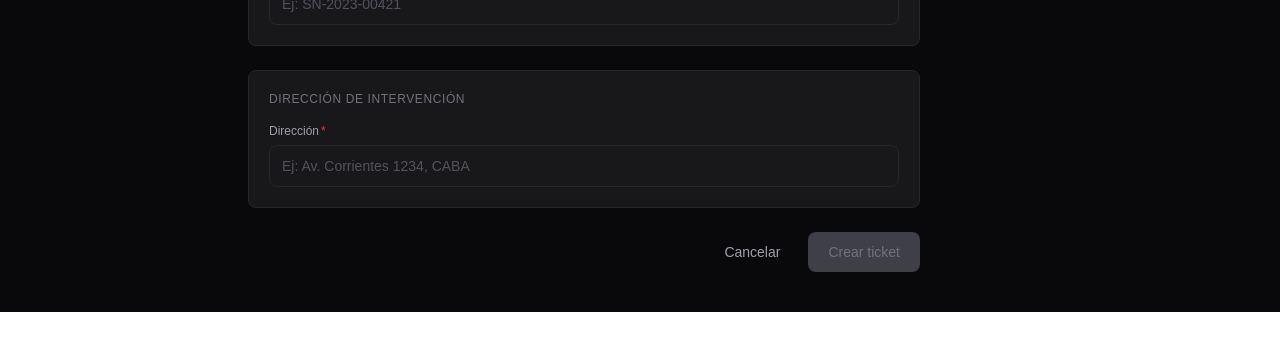
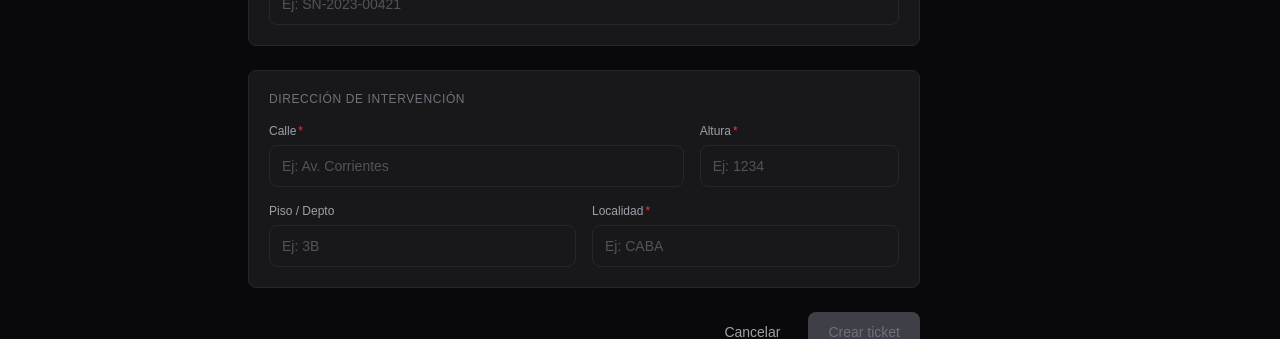
Before and after one commit to willy9461/techserv-frontend, a Next.js app: page /tickets/nuevo in a window 1280 px wide. Shown: the part 813-1152 px from the top of the page. Before the commit the page ends 1125 px from the top, so only its background shows below. Built offline with nearby package versions, Linux system fonts and the light colour scheme; no server answers.

Commit message:
feat: split direccion into structured fields

```diff
--- a/src/app/(dashboard)/tickets/nuevo/page.tsx
+++ b/src/app/(dashboard)/tickets/nuevo/page.tsx
@@ -14,7 +14,10 @@ interface FormState {
   equipo_marca: string
   equipo_modelo: string
   equipo_nro_serie: string
-  direccion: string
+  dir_calle: string
+  dir_altura: string
+  dir_piso_depto: string
+  dir_localidad: string
 }
 
 const INITIAL: FormState = {
@@ -25,7 +28,19 @@ const INITIAL: FormState = {
   equipo_marca: '',
   equipo_modelo: '',
   equipo_nro_serie: '',
-  direccion: '',
+  dir_calle: '',
+  dir_altura: '',
+  dir_piso_depto: '',
+  dir_localidad: '',
+}
+
+function buildDireccion(form: FormState): string {
+  const parts = [
+    `${form.dir_calle} ${form.dir_altura}`.trim(),
+    form.dir_piso_depto || null,
+    form.dir_localidad,
+  ].filter(Boolean)
+  return parts.join(', ')
 }
 
 function Label({ children, required }: { children: React.ReactNode; required?: boolean }) {
@@ -131,6 +146,9 @@ export default function NuevoTicketPage() {
   const set = (key: keyof FormState) => (v: string) =>
     setForm((prev) => ({ ...prev, [key]: v }))
 
+  const direccionCompleta = buildDireccion(form)
+  const formValido = form.titulo && form.dir_calle && form.dir_altura && form.dir_localidad
+
   const handleSubmit = async (e: React.FormEvent) => {
     e.preventDefault()
     setLoading(true)
@@ -141,7 +159,7 @@ export default function NuevoTicketPage() {
         titulo: form.titulo,
         descripcion: form.descripcion,
         urgencia: form.urgencia,
-        direccion: form.direccion,
+        direccion: direccionCompleta,
         equipo_nuevo: {
           tipo: form.equipo_tipo,
           marca: form.equipo_marca,
@@ -250,15 +268,31 @@ export default function NuevoTicketPage() {
         {/* Dirección */}
         <div className="bg-zinc-900 border border-zinc-800 rounded-lg p-5 space-y-4">
           <h2 className="text-xs font-medium text-zinc-500 uppercase tracking-wider">Dirección de intervención</h2>
-          <div>
-            <Label required>Dirección</Label>
-            <Input
-              value={form.direccion}
-              onChange={set('direccion')}
-              placeholder="Ej: Av. Corrientes 1234, CABA"
-              required
-            />
+          <div className="grid grid-cols-3 gap-4">
+            <div className="col-span-2">
+              <Label required>Calle</Label>
+              <Input value={form.dir_calle} onChange={set('dir_calle')} placeholder="Ej: Av. Corrientes" required />
+            </div>
+            <div>
+              <Label required>Altura</Label>
+              <Input value={form.dir_altura} onChange={set('dir_altura')} placeholder="Ej: 1234" required />
+            </div>
           </div>
+          <div className="grid grid-cols-2 gap-4">
+            <div>
+              <Label>Piso / Depto</Label>
+              <Input value={form.dir_piso_depto} onChange={set('dir_piso_depto')} placeholder="Ej: 3B" />
+            </div>
+            <div>
+              <Label required>Localidad</Label>
+              <Input value={form.dir_localidad} onChange={set('dir_localidad')} placeholder="Ej: CABA" required />
+            </div>
+          </div>
+          {direccionCompleta && (
+            <p className="text-xs text-zinc-500">
+              Vista previa: <span className="text-zinc-300">{direccionCompleta}</span>
+            </p>
+          )}
         </div>
 
         {/* Error */}
@@ -275,7 +309,7 @@ export default function NuevoTicketPage() {
           </Link>
           <button
             type="submit"
-            disabled={loading || !form.titulo || !form.direccion}
+            disabled={loading || !formValido}
             className="px-5 py-2.5 bg-blue-500 hover:bg-blue-400 disabled:bg-zinc-700 disabled:text-zinc-500 disabled:cursor-not-allowed text-white text-sm font-medium rounded-lg transition-colors flex items-center gap-2"
           >
             {loading ? (
```
